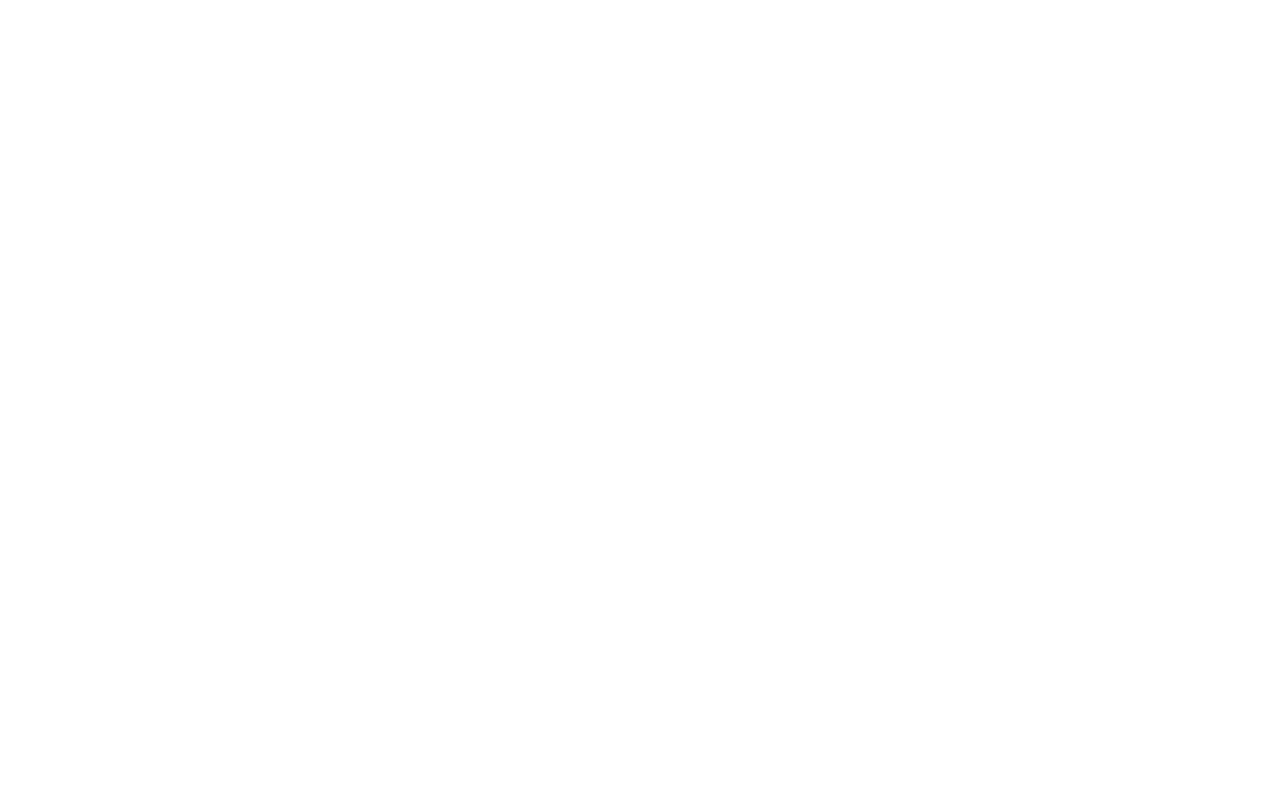
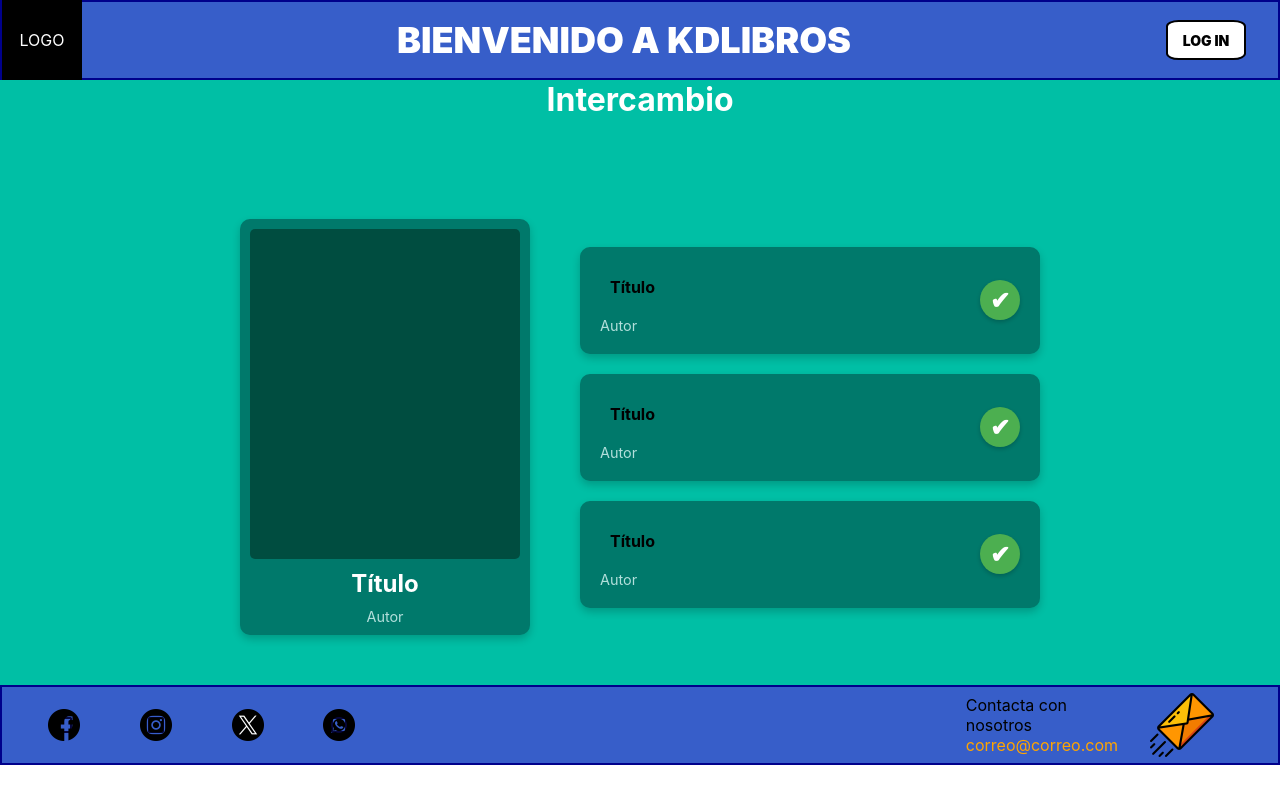
Before and after one commit to CarlosGalaron/tienda-online-libros, a React (Create React App) app in the folder Fronted/: page /MathIntercambio in a window 1280 px wide. Before the commit this address had no page. Built offline with nearby package versions, Linux system fonts and the light colour scheme.

Commit message:
Vistas de la semana

```diff
--- a/Fronted/src/App.js
+++ b/Fronted/src/App.js
@@ -1,10 +1,12 @@
-
-import './App.css';
-import Homepage from './paginas/Homepage/Homepage';
-import Login from './paginas/Login/Login';
-import Registro from './paginas/Registro/Registro';
-import { BrowserRouter as Router, Routes, Route } from 'react-router-dom';
-import Seleccion from './paginas/SeleccionLibros/SeleccionLibros';
+import "./App.css";
+import Homepage from "./paginas/Homepage/Homepage";
+import Login from "./paginas/Login/Login";
+import Registro from "./paginas/Registro/Registro";
+import LibrosIntercambio from "./paginas/LibrosIntercambio/LibrosIntercambio";
+import Intercambio from "./paginas/Intercambio/Intercambio";
+import MatchIntercambio from "./paginas/MatchIntercambio/MatchIntercambio";
+import { BrowserRouter as Router, Routes, Route } from "react-router-dom";
+import Seleccion from "./paginas/SeleccionLibros/SeleccionLibros";
 
 function App() {
   return (
@@ -14,6 +16,9 @@
         <Route path="/login" element={<Login />} />
         <Route path="/registro" element={<Registro />} />
         <Route path="/Seleccion" element={<Seleccion />} />
+        <Route path="/LibrosIntercambio" element={<LibrosIntercambio />} />
+        <Route path="/Intercambio" element={<Intercambio />} />
+        <Route path="/MathIntercambio" element={<MatchIntercambio />} />
       </Routes>
     </Router>
   );
--- /dev/null
+++ b/Fronted/src/paginas/Intercambio/Intercambio.css
@@ -0,0 +1,92 @@
+/* Contenedor principal */
+.intercambio-container {
+  display: flex;
+  flex-direction: column;
+  align-items: center;
+  background-color: #00bfa5; /* Color de fondo */
+  border-radius: 10px;
+}
+
+/* Título */
+.intercambio-title {
+  font-size: 2rem;
+  color: white;
+  margin-bottom: 40px;
+}
+
+/* Contenedor de contenido */
+.intercambio-content {
+  display: flex;
+  align-items: center;
+  justify-content: center;
+  gap: 70px;
+}
+
+/* Tarjeta de libro */
+.book-card {
+  background-color: #00796b;
+  color: white;
+  border-radius: 10px;
+  width: 350px;
+  height: 450px;
+  padding: 25px;
+  text-align: center;
+  box-shadow: 0 4px 8px rgba(0, 0, 0, 0.2);
+  margin: 20px;
+}
+
+.book-image {
+  background-color: #004d40;
+  border-radius: 5px;
+  height: 280px;
+  margin-bottom: 10px;
+}
+
+.book-title {
+  font-size: 1.2rem;
+  margin: 0;
+}
+
+.book-author {
+  font-size: 0.9rem;
+  margin: 0;
+  color: #b2dfdb;
+}
+
+/* Botones de acciones */
+.actions {
+  display: flex;
+  flex-direction: column;
+  align-items: center;
+  gap: 15px;
+}
+
+.action-btn {
+  display: flex;
+  align-items: center;
+  justify-content: center;
+  width: 40px;
+  height: 40px;
+  border-radius: 50%;
+  color: white;
+  font-size: 1.5rem;
+  font-weight: bold;
+  cursor: pointer;
+  box-shadow: 0 2px 4px rgba(0, 0, 0, 0.2);
+}
+
+.accept {
+  background-color: #4caf50;
+}
+
+.swap {
+  background-color: #00897b;
+}
+
+.reject {
+  background-color: #f44336;
+}
+
+.action-btn:hover {
+  opacity: 0.8;
+}
--- /dev/null
+++ b/Fronted/src/paginas/Intercambio/Intercambio.jsx
@@ -0,0 +1,37 @@
+import React from "react";
+import HeaderHomepage from "../../componentes/Header/HeaderHomepage";
+import Footer from "../../componentes/Footer/Footer";
+import "./Intercambio.css";
+
+function Intercambio() {
+  return (
+    <div className="intercambio-container">
+      <HeaderHomepage></HeaderHomepage>
+      <h1 className="intercambio-title">Intercambio</h1>
+      <div className="intercambio-content">
+        <div className="book-card">
+          <div className="book-image"></div>
+          <div className="book-info">
+            <h2 className="book-title">Título</h2>
+            <p className="book-author">Autor</p>
+          </div>
+        </div>
+        <div className="actions">
+          <div className="action-btn accept">✔</div>
+          <div className="action-btn swap">↔</div>
+          <div className="action-btn reject">✖</div>
+        </div>
+        <div className="book-card">
+          <div className="book-image"></div>
+          <div className="book-info">
+            <h2 className="book-title">Título</h2>
+            <p className="book-author">Autor</p>
+          </div>
+        </div>
+      </div>
+      <Footer></Footer>
+    </div>
+  );
+}
+
+export default Intercambio;
--- /dev/null
+++ b/Fronted/src/paginas/LibrosIntercambio/LibrosIntercambio.css
@@ -0,0 +1,53 @@
+.libros-intercambio {
+  display: flex;
+  flex-direction: column;
+  min-height: 100vh;
+}
+
+main.libros-contenedor {
+  flex: 1;
+  display: flex;
+  justify-content: space-around;
+  align-items: flex-start;
+  padding: 40px;
+  background-color: #0f343e;
+}
+
+.seccion {
+  background-color: #00d4d4;
+  border-radius: 10px;
+  padding: 15px;
+  width: 25%;
+  box-shadow: 0 4px 8px rgba(0, 0, 0, 0.2);
+}
+
+.seccion h2 {
+  text-align: left;
+  margin-bottom: 10px;
+  font-size: 1rem;
+  color: white;
+}
+
+.grid {
+  display: grid;
+  grid-template-columns: repeat(3, 1fr);
+  gap: 10px;
+}
+
+.cuadro {
+  background-color: #d3d3d3;
+  width: 80px;
+  height: 100px;
+  border-radius: 5px;
+  display: flex;
+  justify-content: center;
+  align-items: center;
+  overflow: hidden;
+  box-shadow: 0 2px 4px rgba(0, 0, 0, 0.2);
+}
+
+.cuadro img {
+  width: 100%;
+  height: 100%;
+  object-fit: cover;
+}
--- /dev/null
+++ b/Fronted/src/paginas/LibrosIntercambio/LibrosIntercambio.jsx
@@ -0,0 +1,65 @@
+import React from "react";
+import HeaderHomepage from "../../componentes/Header/HeaderHomepage";
+import Footer from "../../componentes/Footer/Footer";
+import "./LibrosIntercambio.css";
+import quijote from "../../assets/images/quijote.jpg";
+
+const imagenesLibreria = [
+  { id: 1, url: quijote },
+  { id: 2, url: quijote },
+  { id: 3, url: quijote },
+  { id: 4, url: quijote },
+  { id: 5, url: quijote },
+  { id: 6, url: quijote },
+  { id: 7, url: quijote },
+  { id: 8, url: quijote },
+  { id: 9, url: quijote },
+];
+
+const imagenesPedidos = [
+  { id: 1, url: quijote },
+  { id: 2, url: quijote },
+  { id: 3, url: quijote },
+  { id: 4, url: quijote },
+  { id: 5, url: quijote },
+  { id: 6, url: quijote },
+  { id: 7, url: quijote },
+  { id: 8, url: quijote },
+  { id: 9, url: quijote },
+];
+
+function LibrosIntercambio() {
+  return (
+    <div className="libros-intercambio">
+      <HeaderHomepage />
+
+      <main className="libros-contenedor">
+        <div className="seccion">
+          <h2>Librería</h2>
+          <div className="grid">
+            {imagenesLibreria.map((imagen) => (
+              <div className="cuadro" key={`libreria-${imagen.id}`}>
+                <img src={imagen.url} alt={`Imagen Librería ${imagen.id}`} />
+              </div>
+            ))}
+          </div>
+        </div>
+
+        <div className="seccion">
+          <h2>Pedidos</h2>
+          <div className="grid">
+            {imagenesPedidos.map((imagen) => (
+              <div className="cuadro" key={`pedidos-${imagen.id}`}>
+                <img src={imagen.url} alt={`Imagen Pedidos ${imagen.id}`} />
+              </div>
+            ))}
+          </div>
+        </div>
+      </main>
+
+      <Footer />
+    </div>
+  );
+}
+
+export default LibrosIntercambio;
--- /dev/null
+++ b/Fronted/src/paginas/MatchIntercambio/MatchIntercambio.css
@@ -0,0 +1,99 @@
+/* Contenedor principal */
+.intercambio-container {
+  display: flex;
+  flex-direction: column;
+  align-items: center;
+  background-color: #00bfa5; /* Color de fondo */
+}
+
+/* Título */
+.intercambio-title {
+  font-size: 2rem;
+  color: white;
+  margin-bottom: 100px;
+}
+
+/* Contenedor de contenido */
+.intercambio-content {
+  display: flex;
+  gap: 50px;
+  width: 100%;
+  max-width: 800px;
+  justify-content: space-between;
+  margin-bottom: 50px;
+}
+
+/* Tarjeta grande */
+.main-book-card {
+  background-color: #00796b;
+  color: white;
+  border-radius: 10px;
+  width: 290px;
+  padding: 10px;
+  text-align: center;
+  box-shadow: 0 4px 8px rgba(0, 0, 0, 0.2);
+}
+
+.book-image {
+  background-color: #004d40;
+  border-radius: 5px;
+  height: 330px;
+  margin-bottom: 10px;
+}
+
+.book-title {
+  font-size: 1.5rem;
+  margin: 10px;
+}
+
+/* Lista de elementos */
+.book-list {
+  flex: 1;
+  display: flex;
+  flex-direction: column;
+  gap: 20px;
+}
+
+.list-item {
+  display: flex;
+  justify-content: space-between;
+  align-items: center;
+  background-color: #00796b;
+  border-radius: 10px;
+  padding: 20px;
+  box-shadow: 0 4px 8px rgba(0, 0, 0, 0.2);
+}
+
+.list-item .book-info {
+  display: flex;
+  flex-direction: column;
+  gap: 10px;
+}
+
+.list-item .book-title {
+  font-size: 1rem;
+  margin: 10px;
+}
+
+/* Botones */
+.action-btn {
+  display: flex;
+  align-items: center;
+  justify-content: center;
+  width: 40px;
+  height: 40px;
+  border-radius: 50%;
+  color: white;
+  font-size: 1.5rem;
+  font-weight: bold;
+  cursor: pointer;
+  box-shadow: 0 2px 4px rgba(0, 0, 0, 0.2);
+}
+
+.accept {
+  background-color: #4caf50;
+}
+
+.action-btn:hover {
+  opacity: 0.8;
+}
--- /dev/null
+++ b/Fronted/src/paginas/MatchIntercambio/MatchIntercambio.jsx
@@ -0,0 +1,51 @@
+import React from "react";
+import { useNavigate } from "react-router-dom";
+import HeaderHomepage from "../../componentes/Header/HeaderHomepage";
+import Footer from "../../componentes/Footer/Footer";
+import "./MatchIntercambio.css";
+
+const MatchIntercambio = () => {
+  const books = [
+    { title: "Título", author: "Autor" },
+    { title: "Título", author: "Autor" },
+    { title: "Título", author: "Autor" },
+  ];
+
+  const navigate = useNavigate();
+
+  return (
+    <div className="intercambio-container">
+      <HeaderHomepage></HeaderHomepage>
+      <h1 className="intercambio-title">Intercambio</h1>
+      <div className="intercambio-content">
+        <div className="main-book-card">
+          <div className="book-image"></div>
+          <div className="book-info">
+            <h2 className="book-title">Título</h2>
+            <p className="book-author">Autor</p>
+          </div>
+        </div>
+
+        <div className="book-list">
+          {books.map((book, index) => (
+            <div className="list-item" key={index}>
+              <div className="book-info">
+                <h2 className="book-title">{book.title}</h2>
+                <p className="book-author">{book.author}</p>
+              </div>
+              <div
+                className="action-btn accept"
+                onClick={() => navigate("/Intercambio")}
+              >
+                ✔
+              </div>
+            </div>
+          ))}
+        </div>
+      </div>
+      <Footer></Footer>
+    </div>
+  );
+};
+
+export default MatchIntercambio;
```
Also changed, not shown: Fronted/src/assets/images/quijote.jpg (added).
